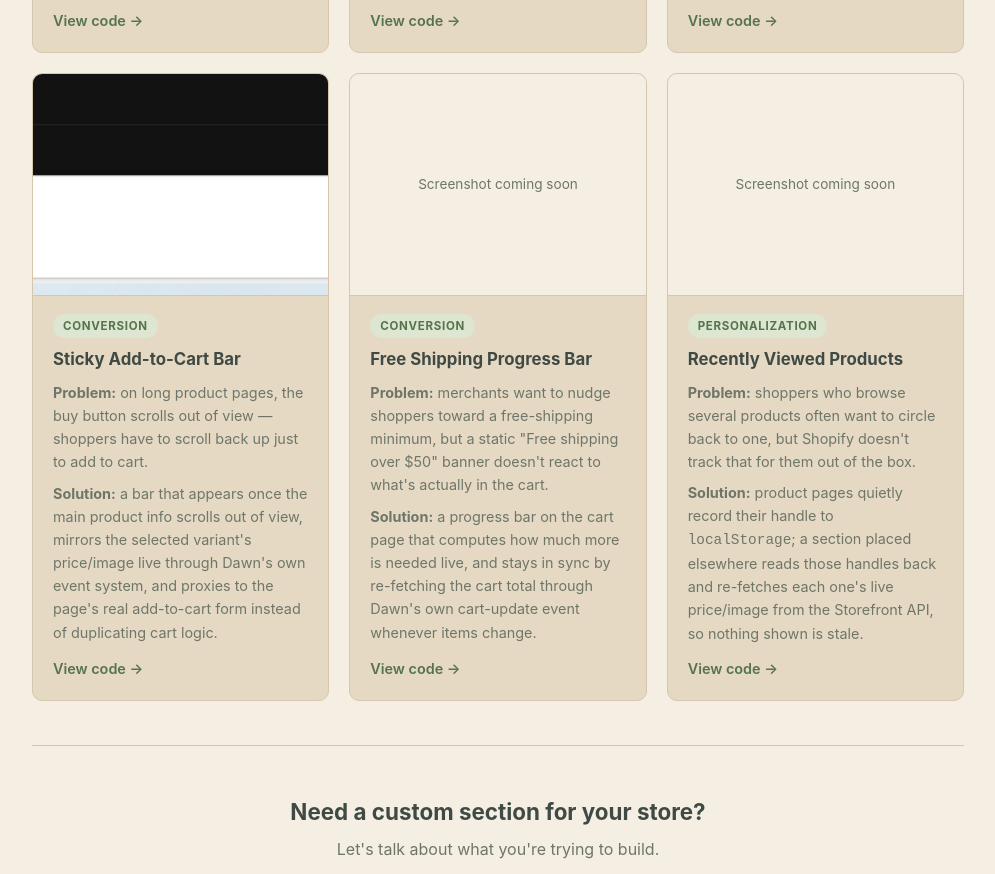
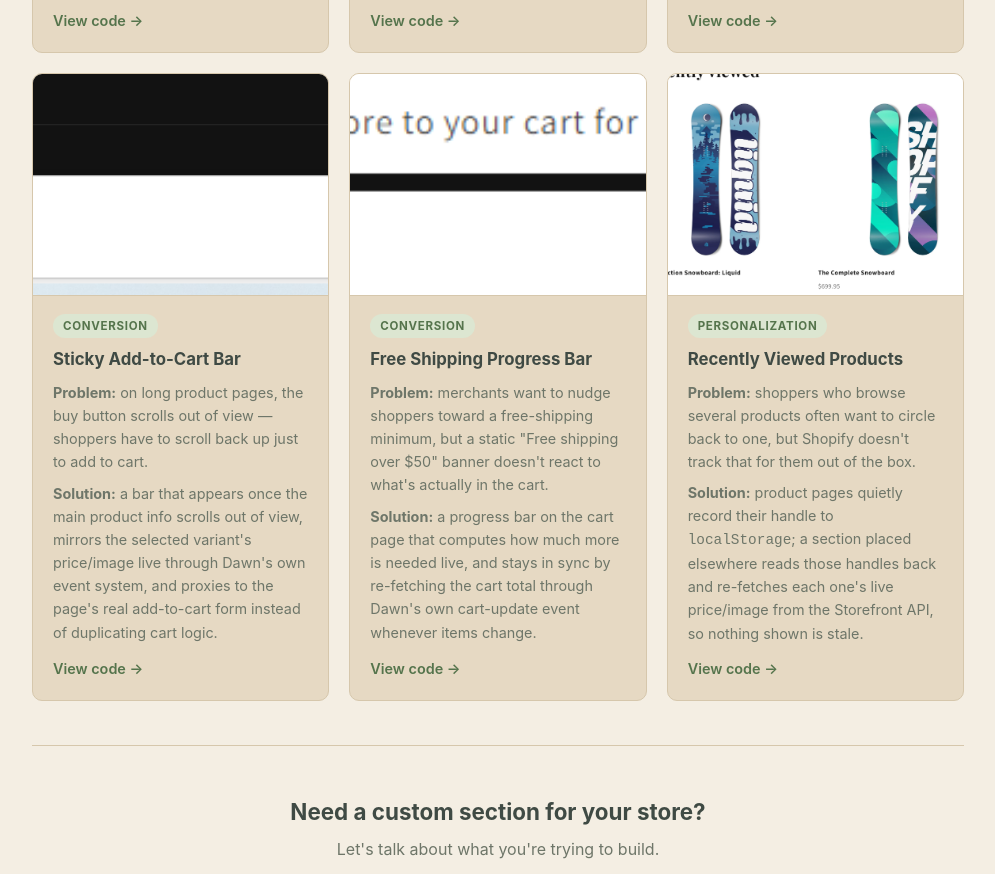
Before and after one commit to lukas-pham/lukas-pham.github.io, a plain HTML site: page index.html in a window 1280 px wide. Shown: the part 1514-2388 px from the top of the page, without its empty margins (142-1137 px from the left). Drawn offline with Linux system fonts and the light colour scheme.

Commit message:
Add real screenshots for Free Shipping Bar and Recently Viewed cards
Replace the last two "Screenshot coming soon" placeholders with real
captures from the dev store (cart page progress bar, homepage recently-
viewed grid with two products), and drop the now-unused pending-thumb
CSS.

```diff
--- a/index.html
+++ b/index.html
@@ -178,17 +178,6 @@
     object-fit: cover;
     object-position: top;
     display: block;
-  }
-  .section-card__thumb--pending {
-    display: flex;
-    align-items: center;
-    justify-content: center;
-    text-align: center;
-    padding: 12px;
-  }
-  .section-card__thumb--pending span {
-    font-size: 0.85rem;
-    color: var(--text-muted);
   }
   .section-card__thumb::after {
     content: "View details \2192";
@@ -482,8 +471,8 @@
         </div>
 
         <div class="section-card">
-          <div class="section-card__thumb section-card__thumb--pending">
-            <span>Screenshot coming soon</span>
+          <div class="section-card__thumb">
+            <img src="assets/free-shipping-bar.png" alt="Free Shipping Progress Bar section preview">
           </div>
           <div class="section-card__body">
             <span class="section-card__tag">Conversion</span>
@@ -495,8 +484,8 @@
         </div>
 
         <div class="section-card">
-          <div class="section-card__thumb section-card__thumb--pending">
-            <span>Screenshot coming soon</span>
+          <div class="section-card__thumb">
+            <img src="assets/recently-viewed.png" alt="Recently Viewed Products section preview">
           </div>
           <div class="section-card__body">
             <span class="section-card__tag">Personalization</span>
```
Also changed, not shown: assets/free-shipping-bar.png (added), assets/recently-viewed.png (added).
